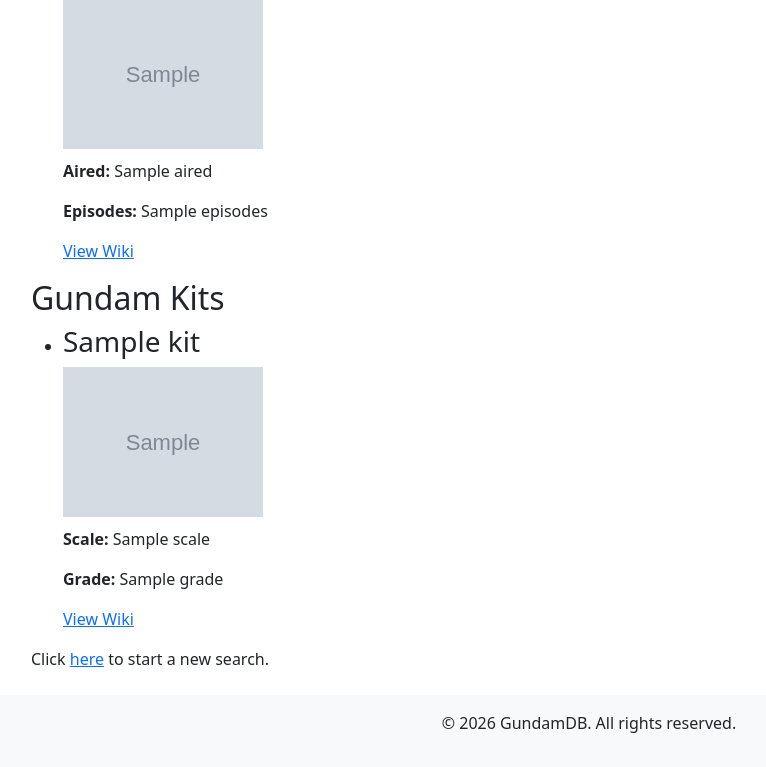
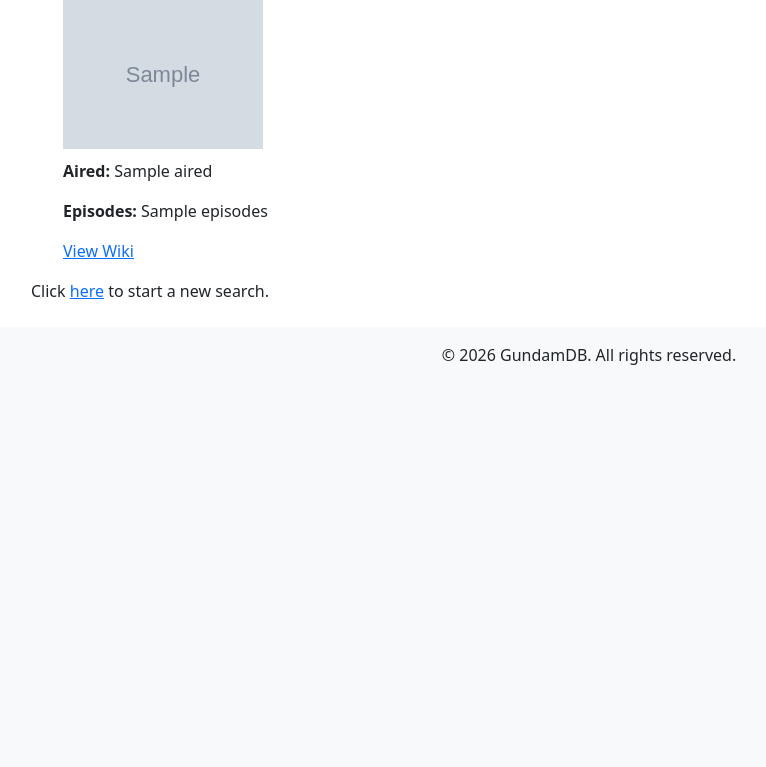
Before and after one commit to EricJostad/CS50-Final-Project, a Flask app: template templates/search_results.html in a window 1280 px wide. Shown: the part 617-1384 px from the top of the page, without its empty margins (51-817 px from the left). After the commit the page ends 982 px from the top, so only its background shows below. Run offline with Flask 3, Linux system fonts and the light colour scheme; the template is opened without the code that fills it: most values are stand-ins (such as "Sample title", 1, 10 or a date in 2020); grey boxes marked "Sample" are stand-in pictures.

Commit message:
As I am currently not able to determine an adequate search logic for pulling gundam model kit information while using the Gundam Fandom site, I am removing this functionality for now and may revisit in the future

```diff
--- a/app.py
+++ b/app.py
@@ -10,7 +10,6 @@ from werkzeug.security import check_password_hash, generate_password_hash
 # Local application imports
 from helpers.mobile_suits import get_mobile_suit
 from helpers.series import get_series
-from helpers.gundam_kits import get_gunpla_kit
 from helpers.auth import login_required
 from models import User, db
 
@@ -103,15 +102,8 @@ def classify_query(query):
     series_keywords = ["anime", "episode", "film", "gundam",
                        "season", "series", "show", "movie", "ova", "tv"]
 
-    kits_keywords = ["gunpla", "model kit", "hg", "mg", "pg", "rg",
-                     "real grade", "master grade", "high grade", "perfect grade",
-                     "scale model", "model", "kit", "1/144", "1/100", "1/60    "]
-
     if any(keyword in query for keyword in series_keywords):
         return "series"
-
-    elif any(keyword in query for keyword in kits_keywords):
-        return "kits"
 
     else:
         # Default to mobile suit if unsure
@@ -131,10 +123,8 @@ def search():
 
     if category == "mobile_suit":
         results["mobile_suits"] = get_mobile_suit(query)
-    elif category == "series":
+    else:
         results["series"] = get_series(query)
-    else:
-        results["kits"] = get_gunpla_kit(query)
 
     return render_template("search_results.html", results=results, query=query)
 
--- a/helpers/gundam_kits.py
+++ /dev/null
@@ -1,112 +0,0 @@
-# Standard library
-from concurrent.futures import ThreadPoolExecutor
-
-# Third-party libraries
-from bs4 import BeautifulSoup
-
-# Local application imports
-from .utils import cached_get
-from .google_images import get_first_google_image
-
-WIKI_API = "https://gundam.fandom.com/api.php"
-
-
-def parse_gunpla_kits(title):
-    """Extract Gunpla kit list from a mobile suit wiki page."""
-    params = {
-        "action": "parse",
-        "page": title,
-        "prop": "text",
-        "format": "json",
-        "origin": "*"
-    }
-
-    try:
-        resp = cached_get(WIKI_API, params=params)
-        parsed = resp.json()
-
-        html = parsed.get("parse", {}).get("text", {}).get("*", "")
-        soup = BeautifulSoup(html, "html.parser")
-
-        # Find the Gunpla section header
-        header = None
-        for h in soup.find_all(["h2", "h3"]):
-            if "gunpla" in h.get_text(strip=True).lower():
-                header = h
-                break
-
-        # No kits listed
-        if not header:
-            return []
-
-        kits = []
-
-        # Walk through siblings until next header
-        for sib in header.find_next_siblings():
-            if sib.name in ["h2", "h3"]:
-                # End of Gunpla section
-                break
-
-            for li in sib.find_all("li"):
-                text = li.get_text(" ", strip=True)
-                if text:
-                    kits.append(text)
-
-        return kits
-
-    except Exception as e:
-        print("Gunpla parse error:", e)
-        return []
-
-
-def process_page(page):
-    """Process a single wiki search result page and extract Gunpla kits."""
-    title = page["title"]
-    wiki_url = f"https://gundam.fandom.com/wiki/{title.replace(' ', '_')}"
-
-    # Extract Gunpla kits
-    kits = parse_gunpla_kits(title)
-
-    # SerpAPI image (cached + fallback)
-    google_image = get_first_google_image(title + " gunpla")
-
-    return {
-        "title": title,
-        "wiki_url": wiki_url,
-        "kits": kits,
-        "google_image": google_image,
-    }
-
-
-def get_gunpla_kit(query):
-    """
-    Search for Gunpla kits by searching for mobile suits
-    and extracting their Gunpla sections.
-    """
-    params = {
-        "action": "query",
-        "list": "search",
-        "srsearch": query,
-        "format": "json",
-        "origin": "*"
-    }
-
-    try:
-        resp = cached_get(WIKI_API, params=params)
-        data = resp.json()
-        pages = data.get("query", {}).get("search", [])
-
-        # Limit to top 3 results for performance
-        pages = pages[:3]
-
-        with ThreadPoolExecutor(max_workers=5) as executor:
-            results = list(executor.map(process_page, pages))
-
-        # Filter out suits with no kits
-        results = [r for r in results if r["kits"]]
-
-        return results
-
-    except Exception as e:
-        print("Wiki search error:", e)
-        return []
--- a/templates/search_results.html
+++ b/templates/search_results.html
@@ -62,29 +62,6 @@
         </ul>
     {% endif %}
 
-    {# ---------------------- Gundam Kits ---------------------- #}
-    {% if has_kits %}
-        <h2>Gundam Kits</h2>
-        <ul>
-        {% for kit in results.model_kits %}
-            <li>
-                <h3>{{ kit.title }}</h3>
-
-                {% if kit.google_image %}
-                    <img src="{{ kit.google_image }}"
-                         alt="{{ kit.title }}"
-                         style="max-width: 200px; margin-bottom: 10px;">
-                {% endif %}
-
-                <p><strong>Scale:</strong> {{ kit.scale or "Unknown" }}</p>
-                <p><strong>Grade:</strong> {{ kit.grade or "Unknown" }}</p>
-
-                <p><a href="{{ kit.wiki_url }}" target="_blank">View Wiki</a></p>
-            </li>
-        {% endfor %}
-        </ul>
-    {% endif %}
-
 {% endif %}
 
 <p>Click <a href="{{ url_for('index') }}">here</a> to start a new search.</p>
```
